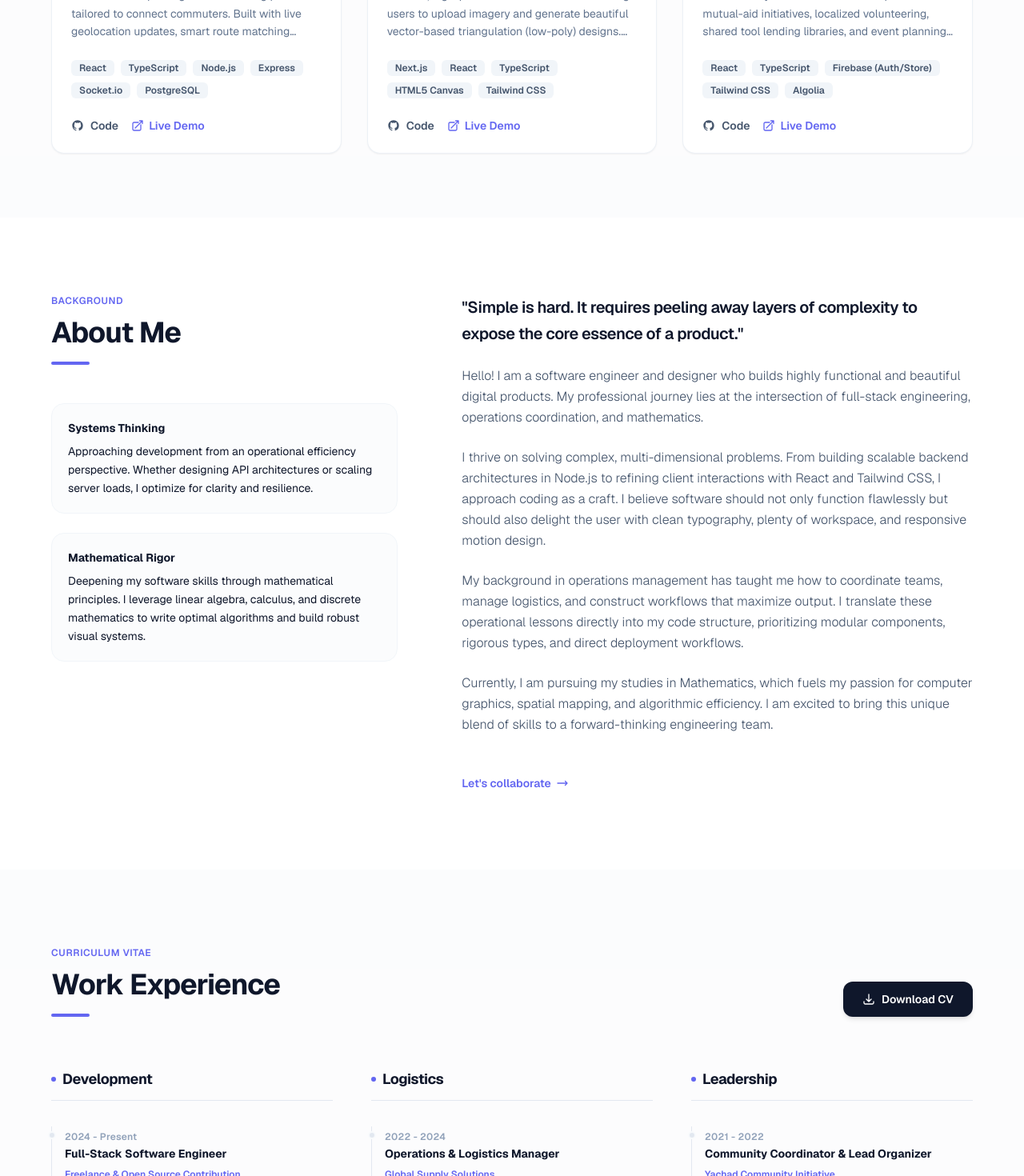
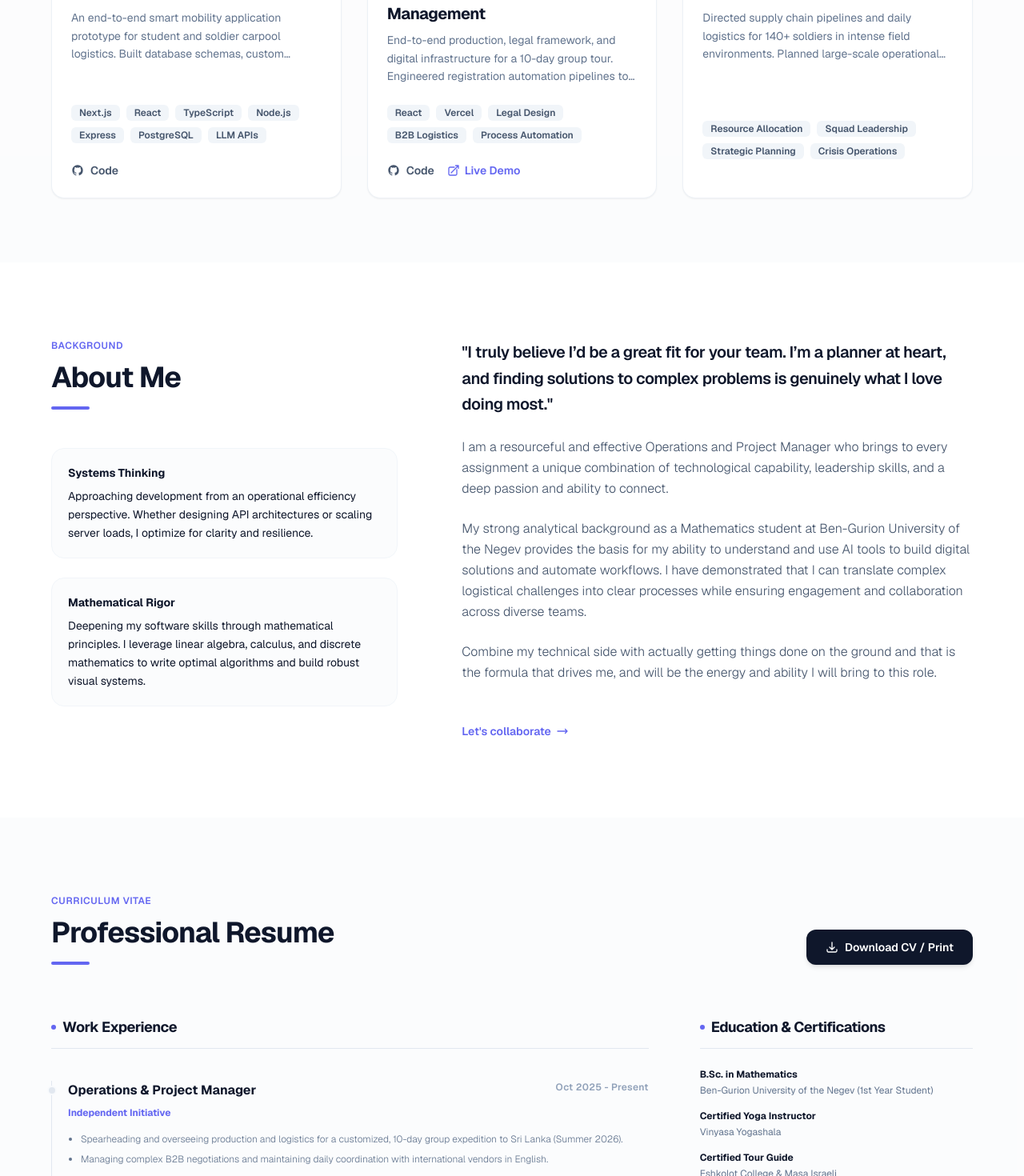
Before and after one commit to y9thqx6vzk-a11y/porti-, a Next.js app: page / in a window 1280 px wide. Shown: the part 1330-2800 px from the top of the page at 80% size. Built offline with nearby package versions, Linux system fonts and the light colour scheme.

Commit message:
feat: replace placeholder content with Eyal Granot's actual resume, project data, and LinkedIn/contact links

```diff
--- a/src/components/About.tsx
+++ b/src/components/About.tsx
@@ -38,28 +38,25 @@ export default function About() {
           {/* Right Column - Personal Statement / Cover Letter */}
           <div className="lg:col-span-7 flex flex-col justify-center space-y-6 scroll-reveal">
             <h3 className="text-xl font-semibold text-slate-900 dark:text-slate-100 tracking-tight leading-relaxed">
-              "Simple is hard. It requires peeling away layers of complexity to expose the core essence of a product."
+              "I truly believe I’d be a great fit for your team. I’m a planner at heart, and finding solutions to complex problems is genuinely what I love doing most."
             </h3>
 
-            <div className="space-y-6 text-slate-600 dark:text-slate-350 text-base leading-relaxed font-sans font-light">
+            <div className="space-y-6 text-slate-600 dark:text-slate-355 text-base leading-relaxed font-sans font-light">
               <p>
-                Hello! I am a software engineer and designer who builds highly functional and beautiful digital products. My professional journey lies at the intersection of full-stack engineering, operations coordination, and mathematics.
+                I am a resourceful and effective Operations and Project Manager who brings to every assignment a unique combination of technological capability, leadership skills, and a deep passion and ability to connect.
               </p>
               <p>
-                I thrive on solving complex, multi-dimensional problems. From building scalable backend architectures in Node.js to refining client interactions with React and Tailwind CSS, I approach coding as a craft. I believe software should not only function flawlessly but should also delight the user with clean typography, plenty of workspace, and responsive motion design.
+                My strong analytical background as a Mathematics student at Ben-Gurion University of the Negev provides the basis for my ability to understand and use AI tools to build digital solutions and automate workflows. I have demonstrated that I can translate complex logistical challenges into clear processes while ensuring engagement and collaboration across diverse teams.
               </p>
               <p>
-                My background in operations management has taught me how to coordinate teams, manage logistics, and construct workflows that maximize output. I translate these operational lessons directly into my code structure, prioritizing modular components, rigorous types, and direct deployment workflows.
-              </p>
-              <p>
-                Currently, I am pursuing my studies in Mathematics, which fuels my passion for computer graphics, spatial mapping, and algorithmic efficiency. I am excited to bring this unique blend of skills to a forward-thinking engineering team.
+                Combine my technical side with actually getting things done on the ground and that is the formula that drives me, and will be the energy and ability I will bring to this role.
               </p>
             </div>
 
             {/* Quick Contact Link */}
             <div className="pt-6">
               <a
-                href="mailto:contact@example.com"
+                href="mailto:eyalbgr@gmail.com"
                 className="inline-flex items-center text-sm font-semibold text-accent dark:text-accent-dark hover:text-accent-hover dark:hover:text-indigo-300 transition-colors"
               >
                 Let's collaborate
--- a/src/components/Footer.tsx
+++ b/src/components/Footer.tsx
@@ -9,7 +9,7 @@ export default function Footer() {
 
         {/* Left - Copyright */}
         <p className="text-sm text-slate-500 dark:text-slate-400 font-sans">
-          &copy; {currentYear} Eyal Bgr. All rights reserved. Built with Next.js & Tailwind.
+          &copy; {currentYear} Eyal Granot. All rights reserved. Built with Next.js & Tailwind.
         </p>
 
         {/* Right - Social Links */}
@@ -23,7 +23,7 @@ export default function Footer() {
             GitHub
           </a>
           <a
-            href="https://linkedin.com"
+            href="https://www.linkedin.com/in/%D7%90%D7%99%D7%9C-%D7%92%D7%A8%D7%A0%D7%95%D7%AA-b51957415/"
             target="_blank"
             rel="noopener noreferrer"
             className="text-slate-550 dark:text-slate-400 hover:text-accent dark:hover:text-accent-dark text-sm font-semibold transition-colors duration-200"
@@ -31,7 +31,7 @@ export default function Footer() {
             LinkedIn
           </a>
           <a
-            href="mailto:contact@example.com"
+            href="mailto:eyalbgr@gmail.com"
             className="text-slate-550 dark:text-slate-400 hover:text-accent dark:hover:text-accent-dark text-sm font-semibold transition-colors duration-200"
           >
             Email
--- a/src/components/Header.tsx
+++ b/src/components/Header.tsx
@@ -40,7 +40,7 @@ export default function Header() {
             href="#"
             className="text-lg font-bold bg-gradient-to-r from-slate-900 to-slate-700 dark:from-slate-100 dark:to-slate-300 bg-clip-text text-transparent tracking-tight font-sans hover:opacity-80 transition-opacity"
           >
-            Portfolio
+            Eyal Granot
           </a>
         </div>
 
--- a/src/components/Hero.tsx
+++ b/src/components/Hero.tsx
@@ -3,8 +3,8 @@
 import { useEffect, useState } from "react";
 
 const ROLES = [
-  "Full-Stack Developer",
-  "Operations Manager",
+  "Operations & Project Manager",
+  "Tech & AI-Assisted Developer",
   "Mathematics Student",
 ];
 
@@ -40,14 +40,14 @@ export default function Hero() {
         {/* Intro Badge */}
         <div className="inline-flex items-center gap-2 px-3 py-1 text-xs font-medium bg-accent/10 text-accent dark:bg-accent-dark/10 dark:text-accent-dark rounded-full border border-accent/20 dark:border-accent-dark/20 animate-fade-in">
           <span className="w-1.5 h-1.5 rounded-full bg-accent dark:bg-accent-dark animate-ping" />
-          Open to New Opportunities
+          Active Project Workspace
         </div>
 
         {/* Hero Title */}
         <h1 className="text-4xl sm:text-6xl font-extrabold tracking-tight text-slate-900 dark:text-white leading-tight font-sans">
-          Designing & Engineering the <br />
+          Eyal Granot <br />
           <span className="bg-gradient-to-r from-accent to-violet-500 dark:from-accent-dark dark:to-violet-400 bg-clip-text text-transparent">
-            Future of Software
+            Operations & AI Solutions
           </span>
         </h1>
 
@@ -58,13 +58,13 @@ export default function Hero() {
               fade ? "opacity-100 translate-y-0" : "opacity-0 -translate-y-2"
             }`}
           >
-            I am a <span className="text-slate-900 dark:text-white font-semibold">{ROLES[currentRoleIndex]}</span>
+            I am an <span className="text-slate-900 dark:text-white font-semibold">{ROLES[currentRoleIndex]}</span>
           </p>
         </div>
 
         {/* Short Paragraph Description */}
-        <p className="max-w-xl mx-auto text-base md:text-lg text-slate-500 dark:text-slate-400 leading-relaxed font-sans">
-          An operations-minded engineer blending deep mathematical principles with full-stack execution to deliver elegant, production-ready digital products.
+        <p className="max-w-2xl mx-auto text-base md:text-lg text-slate-500 dark:text-slate-400 leading-relaxed font-sans">
+          Resourceful Operations and Project Manager combining a strong mathematical background, cross-functional leadership, and AI-engineered workflow automations to solve complex challenges.
         </p>
 
         {/* Call-to-actions */}
--- a/src/components/Projects.tsx
+++ b/src/components/Projects.tsx
@@ -3,28 +3,25 @@ import ProjectCard, { Project } from "./ProjectCard";
 
 const MOCK_PROJECTS: Project[] = [
   {
-    title: "Tremp_app",
+    title: "Tremp_app | AI-Driven Mobility Prototype",
     description:
-      "A real-time carpooling and ridesharing platform tailored to connect commuters. Built with live geolocation updates, smart route matching algorithms, and instantaneous reservation notifications to make shared travel efficient and reliable.",
-    techStack: ["React", "TypeScript", "Node.js", "Express", "Socket.io", "PostgreSQL"],
-    githubUrl: "https://github.com/example/tremp-app",
-    demoUrl: "https://tremp-app.example.com",
+      "An end-to-end smart mobility application prototype for student and soldier carpool logistics. Built database schemas, custom routing vectors, and integration workflows utilizing advanced prompt sequences.",
+    techStack: ["Next.js", "React", "TypeScript", "Node.js", "Express", "PostgreSQL", "LLM APIs"],
+    githubUrl: "https://github.com/y9thqx6vzk-a11y/tremp_app.git",
   },
   {
-    title: "Triangulation Design Studio",
+    title: "Sri Lanka Expedition | International Project Management",
     description:
-      "A visual, high-performance web studio enabling users to upload imagery and generate beautiful vector-based triangulation (low-poly) designs. Supports custom mesh adjustments, edge detection configurations, and export formats (SVG, PNG).",
-    techStack: ["Next.js", "React", "TypeScript", "HTML5 Canvas", "Tailwind CSS"],
-    githubUrl: "https://github.com/example/triangulation-studio",
-    demoUrl: "https://triangulate.example.com",
+      "End-to-end production, legal framework, and digital infrastructure for a 10-day group tour. Engineered registration automation pipelines to streamline workflow, and leveraged complex prompts to draft legal travel contracts.",
+    techStack: ["React", "Vercel", "Legal Design", "B2B Logistics", "Process Automation"],
+    githubUrl: "https://github.com/y9thqx6vzk-a11y/savtot-sri-lanka-2.git",
+    demoUrl: "https://savtot-sri-lanka-2.vercel.app",
   },
   {
-    title: "Yachad Community",
+    title: "Military Logistics & Field Operations | IDF Paratroopers",
     description:
-      "A community coordination hub that powers mutual-aid initiatives, localized volunteering, shared tool lending libraries, and event planning. Designed to foster local resilience and connection through real-time communication.",
-    techStack: ["React", "TypeScript", "Firebase (Auth/Store)", "Tailwind CSS", "Algolia"],
-    githubUrl: "https://github.com/example/yachad-community",
-    demoUrl: "https://yachad.example.com",
+      "Directed supply chain pipelines and daily logistics for 140+ soldiers in intense field environments. Planned large-scale operational operations for a military evaluation event of 3,000 participants.",
+    techStack: ["Resource Allocation", "Squad Leadership", "Strategic Planning", "Crisis Operations"],
   },
 ];
 
--- a/src/components/Resume.tsx
+++ b/src/components/Resume.tsx
@@ -9,51 +9,78 @@ interface TimelineItem {
   details: string[];
 }
 
-const EXPERIENCE: Record<string, TimelineItem[]> = {
-  Development: [
+const EXPERIENCES: TimelineItem[] = [
   {
-      year: "2024 - Present",
-      role: "Full-Stack Software Engineer",
-      organization: "Freelance & Open Source Contribution",
+    year: "Oct 2025 - Present",
+    role: "Operations & Project Manager",
+    organization: "Independent Initiative",
     details: [
-        "Architected and deployed responsive Next.js apps with type-safe backend integration.",
-        "Optimized client-side rendering times and LCP scores by deferring unused scripts and lazy loading media.",
-        "Created custom state-management architectures and integration pipelines using WebSockets and REST APIs.",
+      "Spearheading and overseeing production and logistics for a customized, 10-day group expedition to Sri Lanka (Summer 2026).",
+      "Managing complex B2B negotiations and maintaining daily coordination with international vendors in English.",
+      "Applying creative logistical solutions, including travel arrangements, detailed budgets, and orchestrating Kosher food supply chains within 5-star hotel operations.",
     ],
   },
   {
-      year: "2023 - 2024",
-      role: "Frontend Engineer (Contract)",
-      organization: "Triangulation Design Studio",
+    year: "Oct 2025 - Present",
+    role: "Tech & AI-Assisted Developer",
+    organization: "Freelance & Independent Projects",
     details: [
-        "Built vector graphics engine components using HTML5 Canvas and React state hooks.",
-        "Developed custom Tailwind styling systems, improving cross-browser UI/UX consistency by 35%.",
+      "AI-Driven app development: Building a prototype for 'Tremp_app', a smart mobility carpool application for student and soldier logistics.",
+      "Workflow automation: Designing data-driven platforms and process automation workflows, bridging the gap between operational needs and technical execution.",
     ],
   },
-  ],
-  Logistics: [
   {
-      year: "2022 - 2024",
-      role: "Operations & Logistics Manager",
-      organization: "Global Supply Solutions",
+    year: "Aug 2024 - Present",
+    role: "Tour Guide & Group Facilitator",
+    organization: "Masa Israeli & Similar Companies",
     details: [
-        "Managed inventory database workflows and multi-tiered shipping distribution channels.",
-        "Streamlined fulfillment logistics, leading to a 15% reduction in shipping latency.",
-        "Coordinated complex resource scheduling and supply metrics using advanced data analysis.",
+      "Developing and implementing educational plans while handling real-time crisis management and scheduling.",
+      "Taking full ownership of each experience, forging deep connections with colleagues and participants.",
+      "Facilitating group dynamics with a focus on safety, team-building, and creating inclusive environments.",
     ],
   },
-  ],
-  Leadership: [
   {
-      year: "2021 - 2022",
-      role: "Community Coordinator & Lead Organizer",
-      organization: "Yachad Community Initiative",
+    year: "Apr 2023 - Apr 2024",
+    role: "Logistics & Operations Manager",
+    organization: "IDF Paratroopers",
     details: [
-        "Coordinated community-wide operations, leading a volunteer network of over 50 members.",
-        "Organized regional mutual-aid networks and resource distribution budgets.",
-        "Established clear communication protocols and digital coordination boards.",
+      "Responsible for supply chains and daily operations for hundreds of soldiers in high-stress, unpredictable environments.",
+      "Directed logistics for special event days involving up to 3,000 participants.",
+      "Managed resource allocation, inventory, and strategic contingency planning as a Squad Commander.",
     ],
   },
+];
+
+const EDUCATION = [
+  {
+    title: "B.Sc. in Mathematics",
+    institution: "Ben-Gurion University of the Negev (1st Year Student)",
+  },
+  {
+    title: "Certified Yoga Instructor",
+    institution: "Vinyasa Yogashala",
+  },
+  {
+    title: "Certified Tour Guide",
+    institution: "Eshkolot College & Masa Israeli",
+  },
+];
+
+const SKILLS = {
+  "Operations & Logistics": [
+    "Project Planning",
+    "B2B Communication",
+    "Cross-Functional Leadership",
+    "Crisis Management",
+  ],
+  Technology: [
+    "AI-Assisted Development (Gemini/ChatGPT)",
+    "Process Automation",
+    "Tech Integration",
+  ],
+  Languages: [
+    "Hebrew (Native)",
+    "English (Fluent - Business & Conversational)",
   ],
 };
 
@@ -71,14 +98,14 @@ export default function Resume() {
     >
       <div className="max-w-6xl mx-auto print:max-w-none">
 
-        {/* Header (hidden in print) */}
+        {/* Screen Header (hidden on print) */}
         <div className="flex flex-col md:flex-row justify-between items-start md:items-end gap-6 mb-16 scroll-reveal print:hidden">
           <div>
             <h2 className="text-xs font-semibold tracking-wider text-accent dark:text-accent-dark uppercase mb-3">
               Curriculum Vitae
             </h2>
             <p className="text-3xl md:text-4xl font-bold text-slate-900 dark:text-white tracking-tight">
-              Work Experience
+              Professional Resume
             </p>
             <div className="mt-4 h-1 w-12 bg-accent dark:bg-accent-dark rounded-full" />
           </div>
@@ -102,54 +129,56 @@ export default function Resume() {
                 d="M3 16.5v2.25A2.25 2.25 0 0 0 5.25 21h13.5A2.25 2.25 0 0 0 21 18.75V16.5M16.5 12 12 16.5m0 0L7.5 12m4.5 4.5V3"
               />
             </svg>
-            Download CV
+            Download CV / Print
           </button>
         </div>
 
-        {/* Print Header (only visible on paper/print) */}
+        {/* Print Header (only visible on print/pdf) */}
         <div className="hidden print:block mb-10 border-b pb-6 border-slate-300">
-          <h1 className="text-3xl font-bold text-black tracking-tight mb-2">Eyal Bgr</h1>
-          <p className="text-slate-600 text-sm font-medium">
-            Full-Stack Software Engineer • Operations Manager • Mathematics Student
+          <h1 className="text-3xl font-bold text-black tracking-tight mb-2">Eyal Granot</h1>
+          <p className="text-slate-700 text-sm font-medium">
+            Operations & Project Manager • Tech & AI-Assisted Developer • Mathematics Student
           </p>
-          <div className="flex gap-6 mt-3 text-xs text-slate-500">
-            <span>Email: contact@example.com</span>
-            <span>Web: porti.example.com</span>
-            <span>Github: github.com/y9thqx6vzk-a11y</span>
+          <div className="flex flex-wrap gap-x-6 gap-y-1 mt-3 text-xs text-slate-500 font-sans">
+            <span>Phone: 054-3510664</span>
+            <span>Email: eyalbgr@gmail.com</span>
+            <span>LinkedIn: linkedin.com/in/eyal-granot</span>
+            <span>GitHub: github.com/y9thqx6vzk-a11y</span>
           </div>
         </div>
 
-        {/* Timeline Grid */}
-        <div className="grid grid-cols-1 md:grid-cols-3 gap-12 print:grid-cols-3 print:gap-8">
-          {Object.entries(EXPERIENCE).map(([category, items]) => (
-            <div key={category} className="space-y-8 scroll-reveal print:break-inside-avoid">
+        {/* CV Grid Layout */}
+        <div className="grid grid-cols-1 lg:grid-cols-12 gap-12 lg:gap-16 print:grid-cols-12 print:gap-8">
 
-              {/* Category Header */}
+          {/* Left Side: Timeline of Experience (8 columns width) */}
+          <div className="lg:col-span-8 print:col-span-8 space-y-10">
             <div className="border-b border-slate-200 dark:border-slate-800 pb-3 print:border-slate-300">
               <h3 className="text-lg font-bold text-slate-900 dark:text-white tracking-tight flex items-center gap-2">
                 <span className="w-1.5 h-1.5 rounded-full bg-accent dark:bg-accent-dark" />
-                  {category}
+                Work Experience
               </h3>
             </div>
 
-              {/* Items */}
-              <div className="relative pl-4 border-l border-slate-200 dark:border-slate-800 print:border-slate-300 space-y-8">
-                {items.map((item, idx) => (
-                  <div key={idx} className="relative space-y-2">
+            <div className="relative pl-5 border-l border-slate-200 dark:border-slate-800 print:border-slate-200 space-y-10">
+              {EXPERIENCES.map((item, idx) => (
+                <div key={idx} className="relative space-y-2 group print:break-inside-avoid">
+                  {/* Node Circle on line */}
+                  <div className="absolute -left-[26px] top-1.5 w-3 h-3 rounded-full bg-slate-200 dark:bg-slate-800 border-2 border-slate-50 dark:border-slate-950 group-hover:bg-accent dark:group-hover:bg-accent-dark transition-colors duration-200" />
 
-                    {/* Circle Node on line */}
-                    <div className="absolute -left-[21px] top-1.5 w-2.5 h-2.5 rounded-full bg-slate-200 dark:bg-slate-800 border-2 border-slate-50 dark:border-slate-950 group-hover:bg-accent transition-colors" />
-
-                    <span className="text-xs font-semibold text-slate-400 dark:text-slate-500 tracking-wide">
+                  <div className="flex flex-col sm:flex-row sm:justify-between sm:items-start gap-1">
+                    <h4 className="text-base font-bold text-slate-900 dark:text-white group-hover:text-accent dark:group-hover:text-accent-dark transition-colors duration-200">
+                      {item.role}
+                    </h4>
+                    <span className="text-xs font-semibold text-slate-400 dark:text-slate-500 tracking-wide sm:text-right">
                       {item.year}
                     </span>
-                    <h4 className="text-sm font-bold text-slate-900 dark:text-white">
-                      {item.role}
-                    </h4>
-                    <p className="text-xs font-semibold text-accent dark:text-accent-dark">
+                  </div>
+
+                  <p className="text-xs font-bold text-accent dark:text-accent-dark">
                     {item.organization}
                   </p>
-                    <ul className="list-disc pl-4 space-y-1.5 pt-2 text-xs text-slate-500 dark:text-slate-450 leading-relaxed font-sans">
+
+                  <ul className="list-disc pl-4 space-y-1.5 pt-2 text-xs text-slate-500 dark:text-slate-400 leading-relaxed font-sans font-light">
                     {item.details.map((detail, dIdx) => (
                       <li key={dIdx}>{detail}</li>
                     ))}
@@ -157,9 +186,66 @@ export default function Resume() {
                 </div>
               ))}
             </div>
+          </div>
+
+          {/* Right Side: Education & Skills (4 columns width) */}
+          <div className="lg:col-span-4 print:col-span-4 space-y-12">
+
+            {/* Education & Certs */}
+            <div className="space-y-6">
+              <div className="border-b border-slate-200 dark:border-slate-800 pb-3 print:border-slate-300">
+                <h3 className="text-lg font-bold text-slate-900 dark:text-white tracking-tight flex items-center gap-2">
+                  <span className="w-1.5 h-1.5 rounded-full bg-accent dark:bg-accent-dark" />
+                  Education & Certifications
+                </h3>
+              </div>
+
+              <div className="space-y-4">
+                {EDUCATION.map((edu, idx) => (
+                  <div key={idx} className="space-y-1 print:break-inside-avoid">
+                    <h4 className="text-xs font-bold text-slate-900 dark:text-white">
+                      {edu.title}
+                    </h4>
+                    <p className="text-xs text-slate-500 dark:text-slate-450 font-sans">
+                      {edu.institution}
+                    </p>
+                  </div>
+                ))}
+              </div>
+            </div>
+
+            {/* Core Skills */}
+            <div className="space-y-6">
+              <div className="border-b border-slate-200 dark:border-slate-800 pb-3 print:border-slate-300">
+                <h3 className="text-lg font-bold text-slate-900 dark:text-white tracking-tight flex items-center gap-2">
+                  <span className="w-1.5 h-1.5 rounded-full bg-accent dark:bg-accent-dark" />
+                  Skills & Languages
+                </h3>
+              </div>
+
+              <div className="space-y-6 font-sans">
+                {Object.entries(SKILLS).map(([category, items]) => (
+                  <div key={category} className="space-y-2 print:break-inside-avoid">
+                    <h4 className="text-xs font-bold text-slate-700 dark:text-slate-300 uppercase tracking-wider">
+                      {category}
+                    </h4>
+                    <div className="flex flex-wrap gap-1.5">
+                      {items.map((skill) => (
+                        <span
+                          key={skill}
+                          className="px-2 py-0.5 text-xs text-slate-600 dark:text-slate-350 bg-slate-100 dark:bg-slate-800/50 rounded-md border border-slate-200/20"
+                        >
+                          {skill}
+                        </span>
+                      ))}
+                    </div>
+                  </div>
+                ))}
+              </div>
+            </div>
 
           </div>
-          ))}
+
         </div>
 
       </div>
```
Lines whose indentation alone changed are shown as unchanged.
